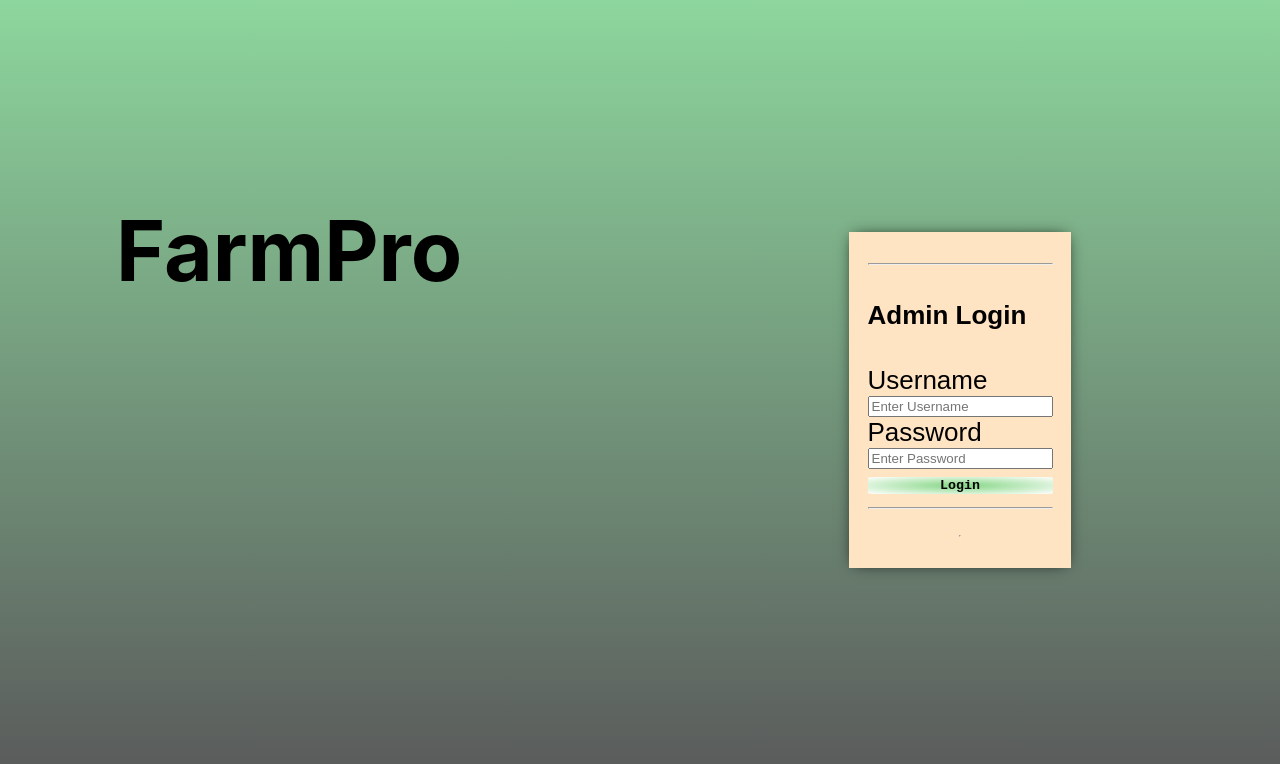
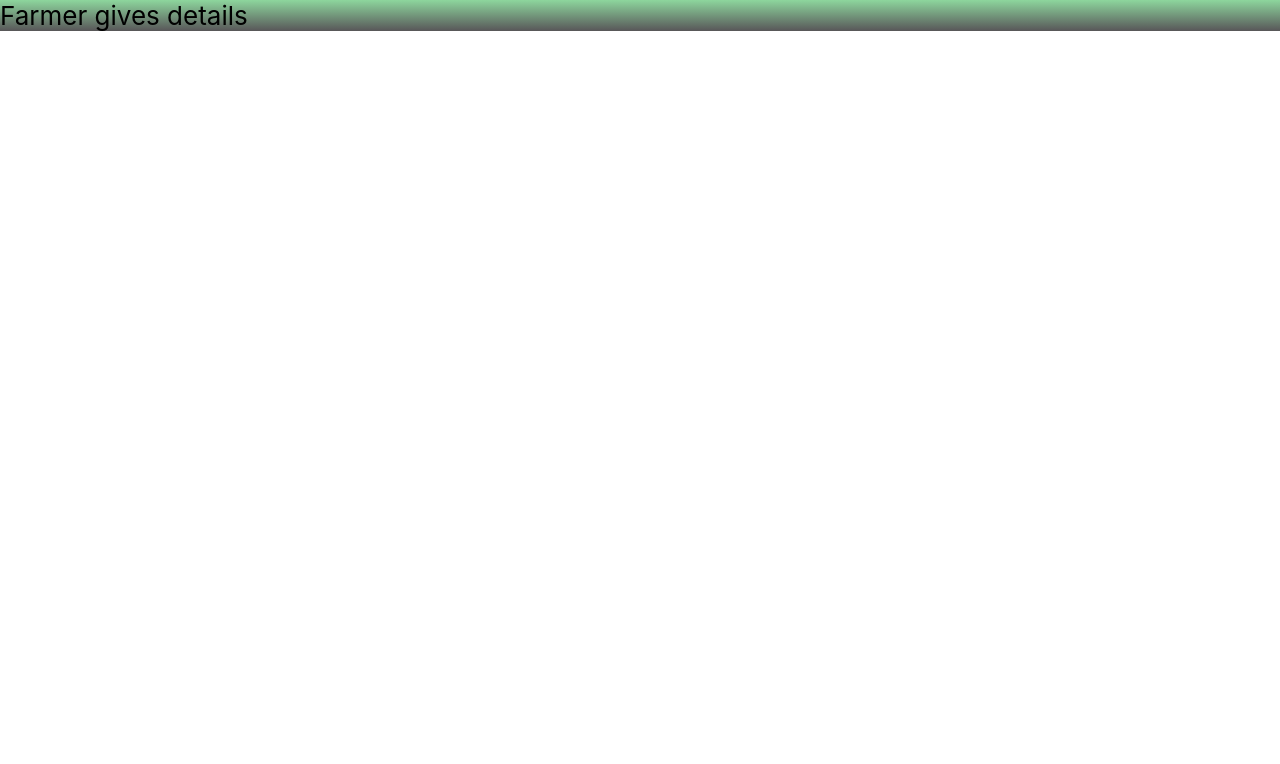
Before and after one commit to 44donin/farmrep, a React (Create React App) app: page /farmer in a window 1280 px wide. Shown: the top 764 px of the page. Built offline with nearby package versions, Linux system fonts and the light colour scheme.

Commit message:
added farmerpage.js file

```diff
--- a/package.json
+++ b/package.json
@@ -11,6 +11,7 @@
     "react": "^17.0.2",
     "react-bootstrap": "^1.6.1",
     "react-dom": "^17.0.2",
+    "react-router-dom": "^5.2.0",
     "react-scripts": "4.0.3",
     "web-vitals": "^1.1.2"
   },
--- a/src/App.js
+++ b/src/App.js
@@ -1,12 +1,17 @@
 import React from 'react';
+import { BrowserRouter as Router, Route } from 'react-router-dom';
 import './App.css';
 import Home from "../src/home/home"
-
+import Farmerpage from './openpage/farmerpage';
 
 function App() {
   return (
     <div className="App">
-      <Home/>
+      <Router>
+        <Route exact path="/" component={Home} />
+        <Route exact path="/farmer" component={Farmerpage} />
+      </Router>
+
     </div>
     );
 };
--- /dev/null
+++ b/src/openpage/farmerpage.js
@@ -0,0 +1,13 @@
+import React, { Component } from 'react';
+
+class Farmerpage extends Component {
+    render() {
+        return (
+            <div>
+               Farmer gives details
+            </div>
+        );
+    }
+}
+
+export default Farmerpage;
```
Also changed, not shown: src/openpage/farmerpage.css (added), 1 other file (tests, documents, lock files or other folders).
